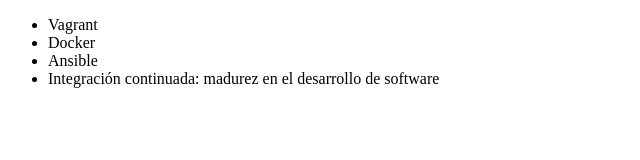
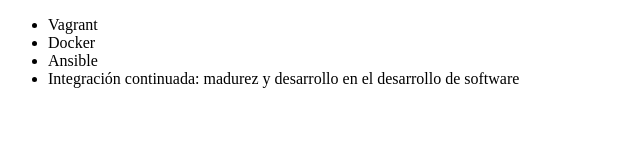
Before and after one commit to josenel-19/cursoalura, a plain HTML site: page index.html in a window 1280 px wide. Shown: the full height of the page, 0-640 px from the left. Drawn offline with Linux system fonts and the light colour scheme.

Commit message:
renombrando curso de interacion continua

```diff
--- a/index.html
+++ b/index.html
@@ -9,7 +9,7 @@
          <li> Vagrant </li>
          <li> Docker </li>
          <li> Ansible </li>
-         <li> Integración continuada: madurez en el desarrollo de software</li>
+         <li> Integración continuada: madurez y desarrollo en el desarrollo de software</li>
      </ul>
 </body>
 </html>
```
